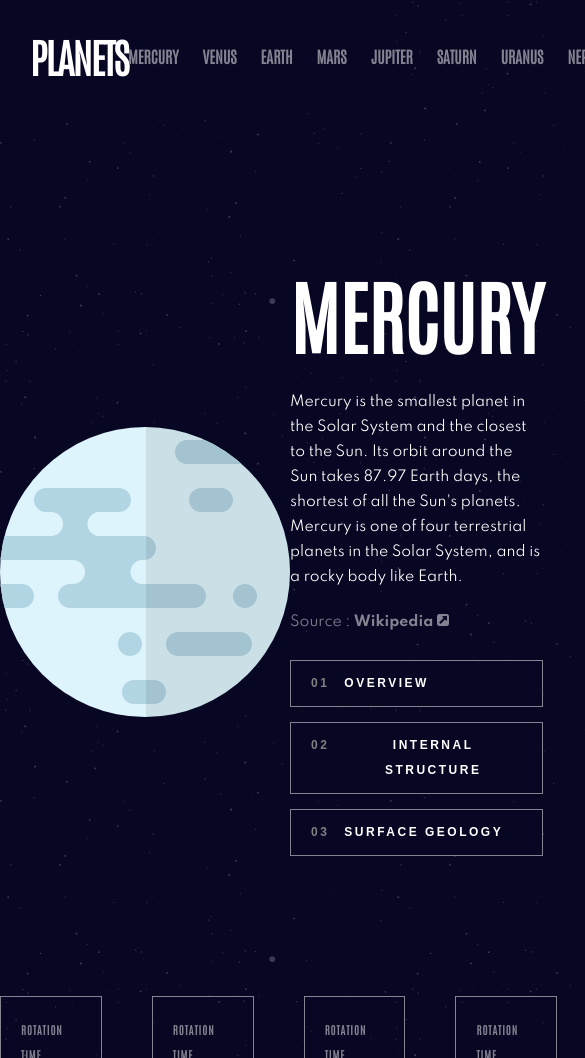
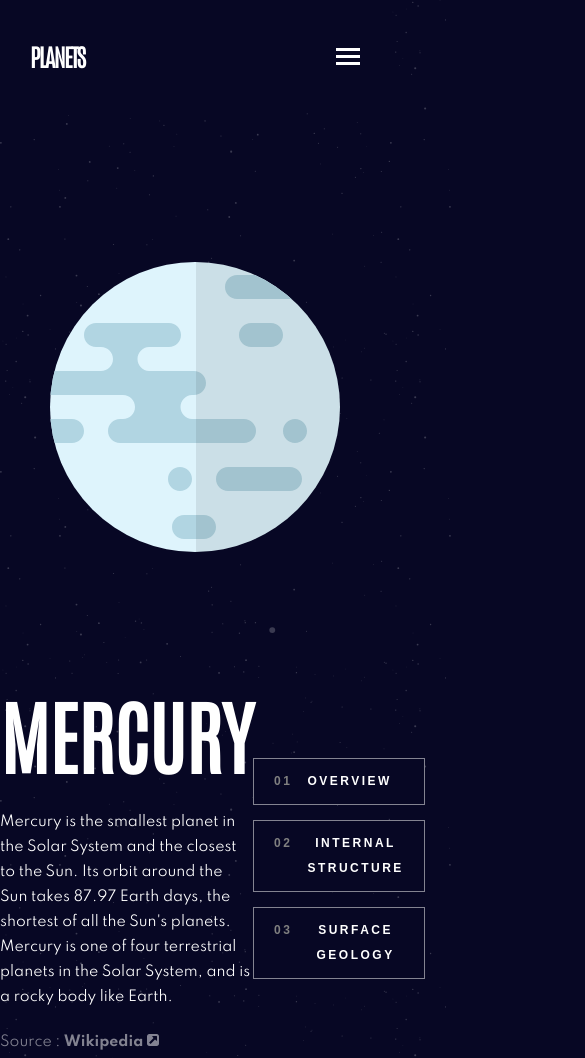
Before and after one commit to dj51234/planets, a website: page index.html in a window 390 px wide. Shown: the top 1058 px of the page, 585 px wide, since content can reach past the window. Drawn offline with Linux system fonts and the light colour scheme.

Commit message:
tablet queries complete, started on mobile queiries but need to make a mobile nav absolutely positioned for slide effect

```diff
--- a/index.html
+++ b/index.html
@@ -23,6 +23,11 @@
           <li><a href="">Uranus</a></li>
           <li><a href="">Neptune</a></li>
         </ul>
+        <img
+          class="hamburger"
+          src="./assets/images/icon-hamburger.svg"
+          alt=""
+        />
       </nav>
     </header>
     <main>
@@ -33,6 +38,7 @@
           </div>
           <div class="planet-info">
             <div class="flex-body">
+              <div class="planet-text">
                 <h1>MERCURY</h1>
                 <p class="text">
                   Mercury is the smallest planet in the Solar System and the
@@ -48,6 +54,7 @@
                     <img src="./assets/images/icon-source.svg" alt=""
                   /></a>
                 </p>
+              </div>
               <div class="buttons">
                 <button class="btn btn-primary">
                   <span>01</span> Overview
--- a/scss/globals.scss
+++ b/scss/globals.scss
@@ -20,6 +20,9 @@ h2 {
   line-height: 52px;
   letter-spacing: -1.5px;
   text-transform: uppercase;
+  @include tablet {
+    font-size: 24px;
+  }
 }
 
 h3 {
@@ -34,6 +37,10 @@ h4 {
   letter-spacing: 1px;
   text-transform: uppercase;
   color: $grey;
+
+  @include tablet {
+    font-size: 8px;
+  }
 }
 
 a {
--- a/scss/main.scss
+++ b/scss/main.scss
@@ -25,11 +25,35 @@ header {
     width: 100%;
     justify-content: space-between;
 
+    .hamburger {
+      display: none;
+
+      @include phone {
+        display: inline;
+      }
+    }
+
+    @include tablet {
+      flex-direction: column;
+      justify-content: space-around;
+      align-items: center;
+      gap: 30px;
+    }
+
+    @include phone {
+      flex-direction: row;
+      justify-content: space-between;
+    }
+
     ul {
       list-style: none;
       display: flex;
       align-items: center;
       gap: 1.5rem;
+
+      @include phone {
+        display: none;
+      }
 
       a {
         text-transform: uppercase;
@@ -47,12 +71,20 @@ main {
     width: 100%;
     display: flex;
     flex-direction: column;
+
+    @include tablet {
+      max-width: 768px;
+    }
   }
 
   .container {
     display: flex;
     padding-top: 150px;
     width: 100%;
+
+    @include tablet {
+      flex-direction: column;
+    }
 
     .planet-image {
       display: flex;
@@ -69,6 +101,20 @@ main {
       display: flex;
       justify-content: flex-end;
 
+      @include tablet {
+        justify-content: center;
+        margin-top: 130px;
+      }
+
+      .flex-body {
+        @include tablet {
+          display: flex;
+          align-items: center;
+          justify-content: space-between;
+          width: 100%;
+        }
+      }
+
       h1 {
         font-size: 80px;
         font-weight: 700;
@@ -82,6 +128,13 @@ main {
         margin: 20px 0;
         color: $white;
       }
+
+      .text.source {
+        @include tablet {
+          margin-bottom: 0;
+        }
+      }
+
       .buttons {
         display: flex;
         flex-direction: column;
@@ -102,6 +155,10 @@ main {
     padding: 30px 0 50px;
     width: 100%;
 
+    @include tablet {
+      margin-top: 10px;
+    }
+
     .info-item {
       flex: 1 1;
       max-width: 235px;
--- a/scss/vars.scss
+++ b/scss/vars.scss
@@ -13,3 +13,15 @@ $green: #1ec2a4;
 
 $ff-antonio: "Antonio", sans-serif;
 $ff-spartan: "Spartan", sans-serif;
+
+@mixin tablet {
+  @media (max-width: 1300px) {
+    @content;
+  }
+}
+
+@mixin phone {
+  @media (max-width: 768px) {
+    @content;
+  }
+}
```
Also changed, not shown: css/main.css, css/vars.css (added). Lines whose indentation alone changed are shown as unchanged.
